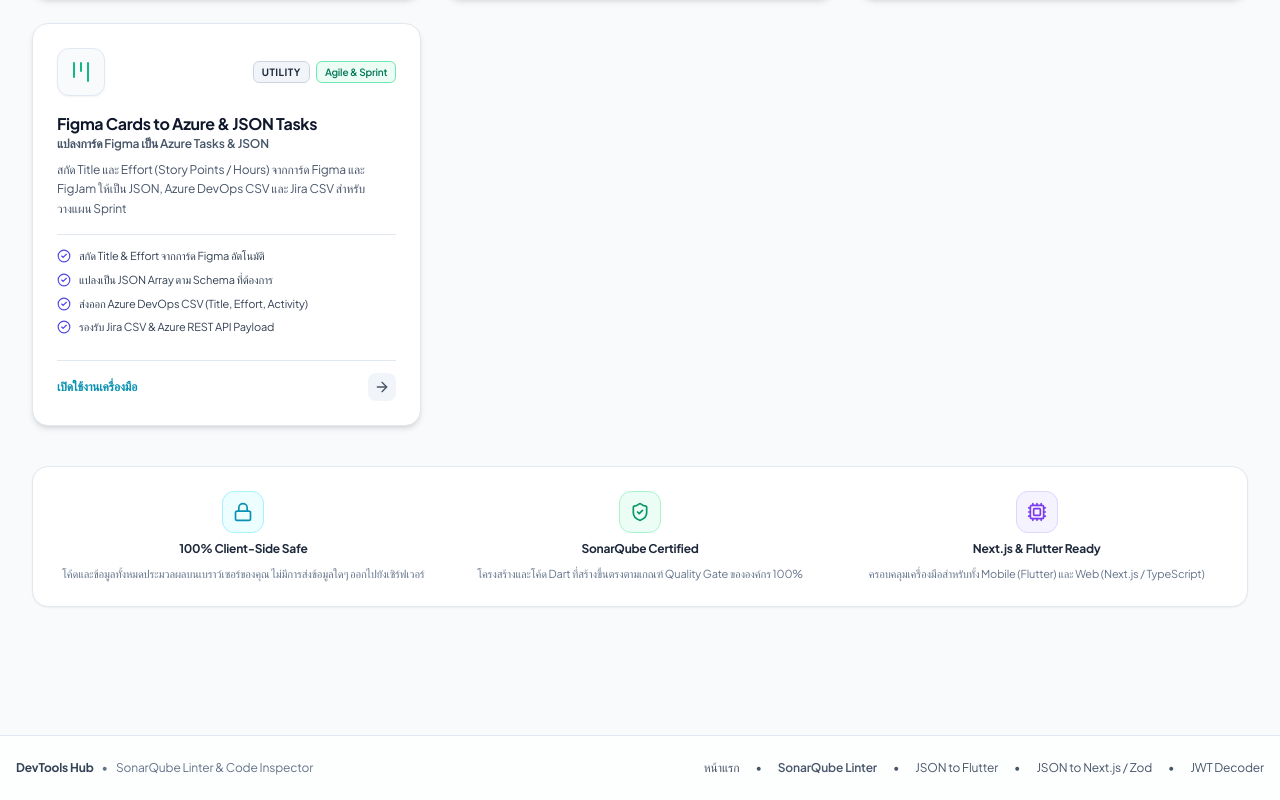
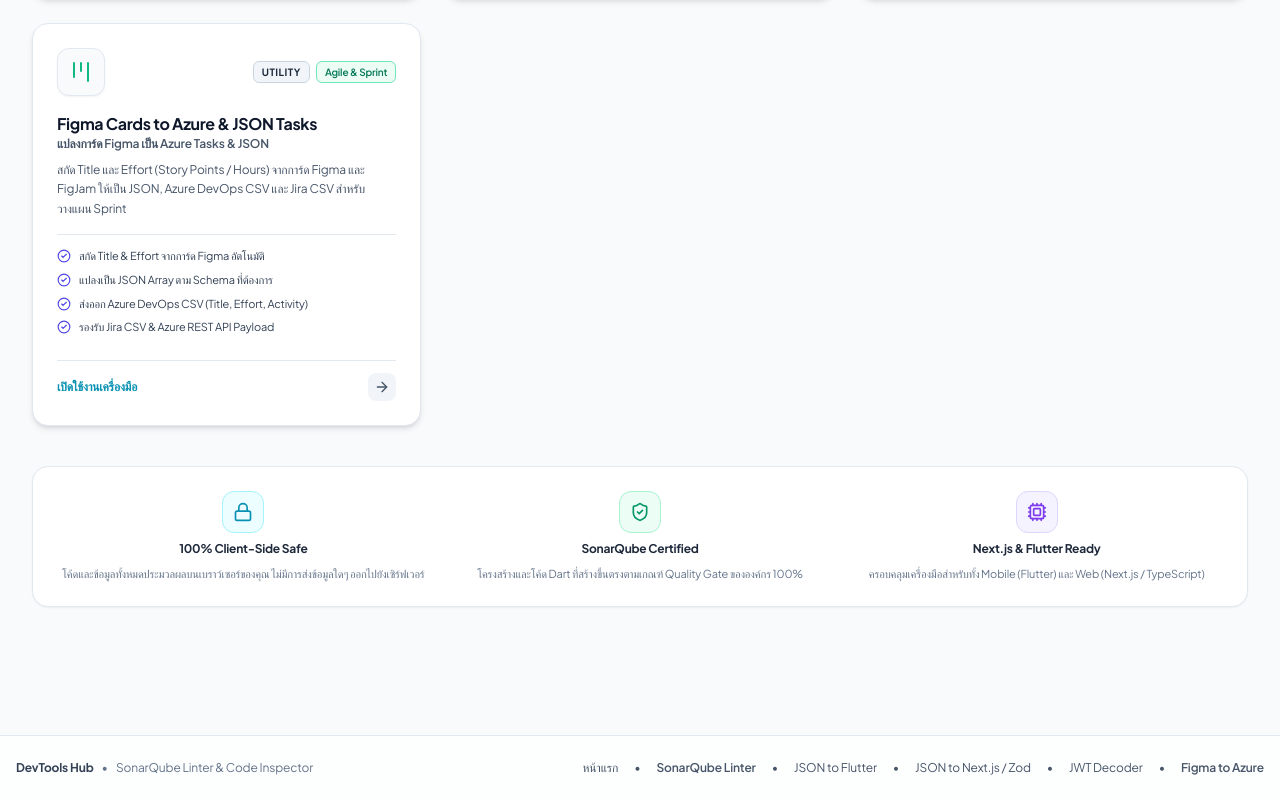
Before and after one commit to Sea-Nareekarn/json-to-flutter-model-web, a React (Vite) app: page / in a window 1280 px wide. Shown: the part 1874-2674 px from the top of the page. Built offline with nearby package versions, Linux system fonts and the light colour scheme; a web font is replaced by a local one.

Commit message:
feat: add Figma to Azure Tasks to footer and navbar categories

```diff
--- a/src/App.tsx
+++ b/src/App.tsx
@@ -137,6 +137,13 @@
             >
               JWT Decoder
             </button>
+            <span>•</span>
+            <button
+              onClick={() => handleSelectTool('figma-to-azure')}
+              className="hover:text-emerald-600 dark:hover:text-emerald-300 transition-colors font-semibold"
+            >
+              Figma to Azure
+            </button>
           </div>
         </div>
       </footer>
```
